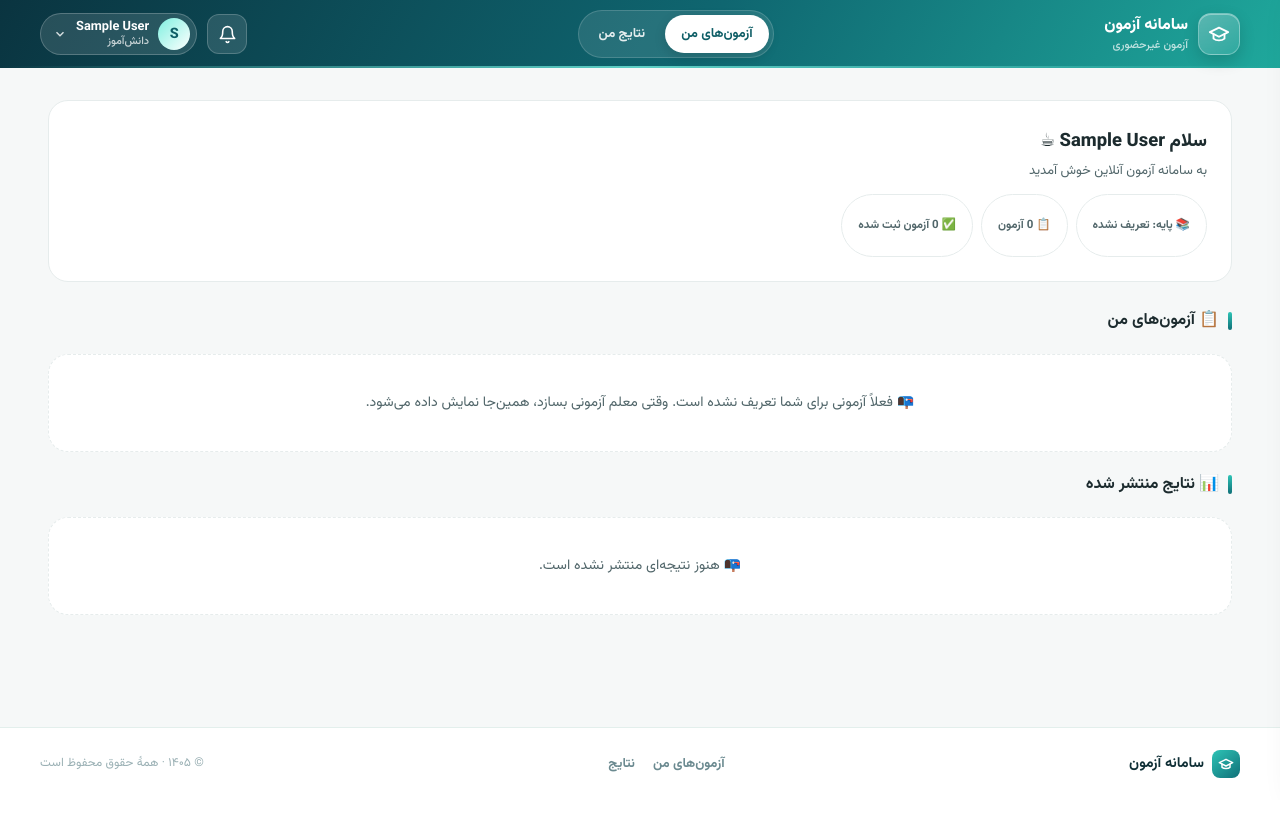
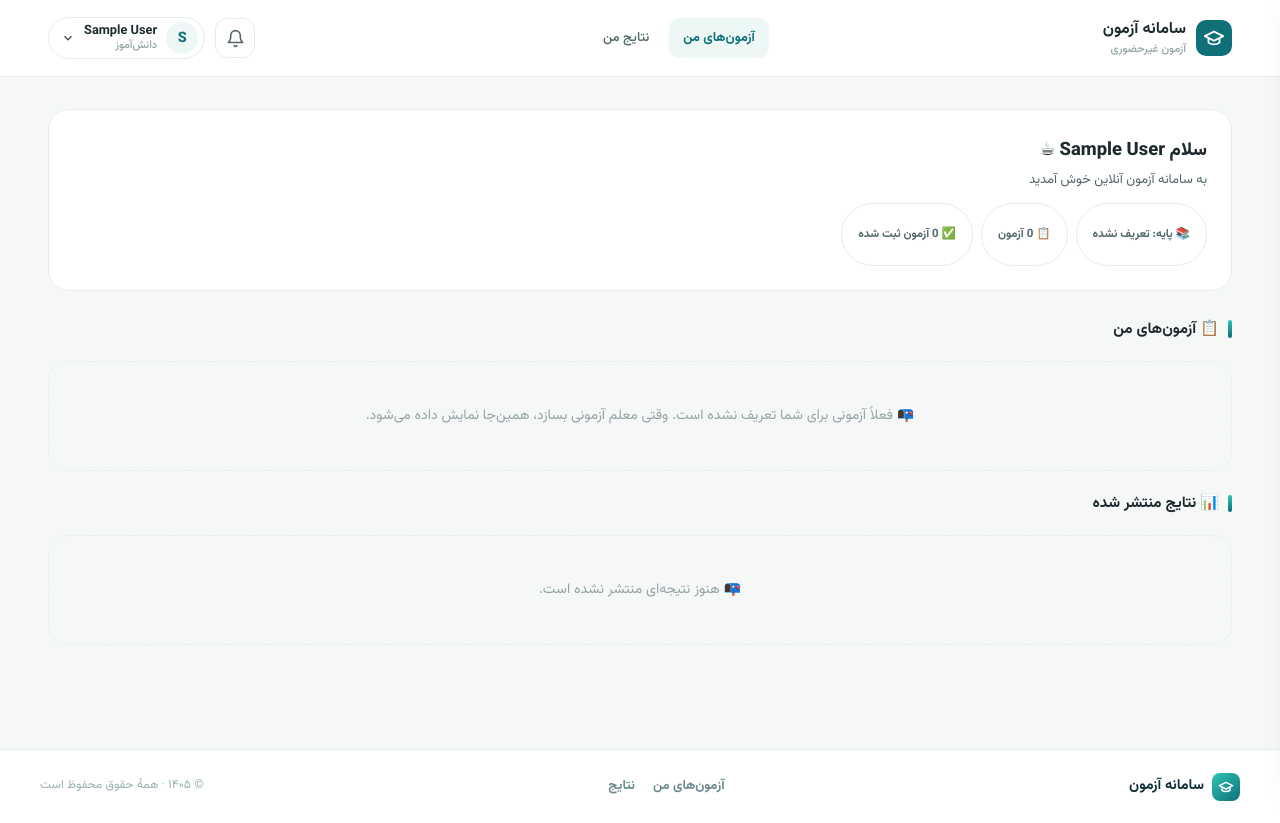
Before and after one commit to ElaheBarghamadi/test, a Django app: page /student/dashboard/ in a window 1280 px wide. Before the commit the page ends 778 px from the top, so only its background shows below. Run offline with Django 5.2, Linux system fonts and the light colour scheme; the visitor is signed in with stand-in values (Sample User, id 1); data that the repository does not hold is empty.

Commit message:
Minimal white header, pill stats, calmer details, folder tree fix

```diff
--- a/static/css/spacing.css
+++ b/static/css/spacing.css
@@ -141,3 +141,63 @@ body .bank-bar, body .bulk-bar { background: var(--ink); box-shadow: none; }
 
 /* هدر سبک‌تر */
 body .site-header, body .navbar { box-shadow: none !important; border-bottom: 1px solid var(--line); }
+
+/* =====================================================================
+   هدر مینیمال — سفید، یک خط نازک، بدون گرادیان
+   ===================================================================== */
+body .site-header.navbar {
+    background: rgba(255,255,255,.92) !important; backdrop-filter: saturate(1.4) blur(10px); -webkit-backdrop-filter: saturate(1.4) blur(10px);
+    border-bottom: 1px solid var(--line) !important; box-shadow: none !important;
+}
+body .site-header.navbar::after { display: none; }
+body .site-header.scrolled { box-shadow: 0 1px 12px rgba(20,40,45,.05) !important; }
+body .site-header .nav-container { padding: 14px 28px; }
+body .site-header .logo-icon { background: var(--gold2); border: none; box-shadow: none; width: 36px; height: 36px; border-radius: 10px; }
+body .site-header .logo:hover .logo-icon { transform: none; }
+body .site-header .logo-text { color: var(--ink); font-weight: 700; }
+body .site-header .logo-sub { color: var(--ink3); }
+body .site-header .nav-links { background: transparent; border: none; gap: 6px; }
+body .site-header .nav-link { color: var(--ink2); font-weight: 500; padding: 8px 14px; border-radius: 10px; }
+body .site-header .nav-link:hover { background: var(--card2); color: var(--ink); }
+body .site-header .nav-link.active { background: var(--goldsoft); color: var(--gold2); box-shadow: none; font-weight: 700; }
+body .site-header .bell-menu summary, body .site-header .hamburger {
+    background: transparent; border: 1px solid var(--line); color: var(--ink2);
+}
+body .site-header .bell-menu summary:hover, body .site-header .hamburger:hover { background: var(--card2); }
+body .site-header .bell-menu summary b { border-color: #fff; }
+body .site-header .hamburger span { background: var(--ink2); }
+body .site-header .user-chip { background: transparent; border: 1px solid var(--line); color: var(--ink); }
+body .site-header .user-chip:hover { background: var(--card2); }
+body .site-header .avatar { background: var(--goldsoft); color: var(--gold2); }
+body .site-header .user-role { color: var(--ink3); opacity: 1; }
+@media (max-width: 768px) { body .site-header .nav-container { padding: 10px 16px; } }
+
+/* =====================================================================
+   جزئیات آرام‌تر
+   ===================================================================== */
+body .page-title { font-size: 1.25rem; }
+body .section-title { font-size: .95rem; }
+body .tag, body .badge, body .chip, body .bank-meta .tag { font-size: .7rem; padding: 3px 10px; border-radius: 8px; }
+body .bank-item { border-right-width: 1px !important; }           /* نوار رنگی کناری سطح دشواری حذف */
+body .bank-item.diff-easy, body .bank-item.diff-hard { border-right-color: var(--line) !important; }
+body .empty-state { border: 1px dashed var(--line); background: transparent; color: var(--ink3); padding: 40px 20px; }
+body .site-message { border-radius: 12px; box-shadow: none; }
+body hr { border: none; border-top: 1px solid var(--line2); margin: var(--gap-l) 0; }
+body .dropdown-content { border: 1px solid var(--line); box-shadow: 0 8px 30px rgba(20,40,45,.08); border-radius: 14px; }
+
+/* آمار بانک: یک ردیف قرص ساده به‌جای ۹ کاشی */
+body .bank-stats { display: flex; flex-wrap: wrap; gap: 8px; }
+body .bstat { display: inline-flex; align-items: baseline; gap: 6px; padding: 7px 14px; border-radius: 999px; background: #fff; }
+body .bstat b { font-size: .95rem; font-weight: 700; color: var(--ink); }
+body .bstat span { font-size: .74rem; font-weight: 500; }
+body .bstat.main b { color: var(--gold2); }
+@media (max-width: 640px) { body .bank-stats { flex-wrap: nowrap; overflow-x: auto; } body .bstat { flex: 0 0 auto; } }
+
+/* نوار ذخیرهٔ موبایل تمام‌عرض */
+@media (max-width: 600px) { body .qf-savebar { width: 100%; align-self: stretch; } }
+
+/* درخت پوشه‌ها: نام‌های بلند داخل کارت بمانند */
+body .folder-tree { padding: 16px 12px; overflow-x: hidden; }
+body .tree-body { min-width: 0; }
+body .tree-link { min-width: 0; max-width: 100%; box-sizing: border-box; }
+body .tree-link .tl-name { min-width: 0; flex: 1; }
--- a/templates/base.html
+++ b/templates/base.html
@@ -432,7 +432,7 @@
     {% load static %}
     <link rel="stylesheet" href="{% static 'css/site.css' %}?v=4">
     <link rel="stylesheet" href="{% static 'css/layout.css' %}?v=5">
-    <link rel="stylesheet" href="{% static 'css/spacing.css' %}?v=2">
+    <link rel="stylesheet" href="{% static 'css/spacing.css' %}?v=5">
 </head>
 <body>
 <a class="skip-to-content" href="#mainContent">پرش به محتوای اصلی</a>
--- a/templates/teacher_panel/question_bank.html
+++ b/templates/teacher_panel/question_bank.html
@@ -202,7 +202,7 @@
 <div class="bank-stats">
     <div class="bstat main"><b>{{ total_count }}</b><span>کل سوال‌ها</span></div>
     <div class="bstat"><b>{{ folders|length }}</b><span>پوشه</span></div>
-    {% for label, n in type_stats %}<div class="bstat"><b>{{ n }}</b><span>{{ label }}</span></div>{% endfor %}
+    {% for label, n in type_stats %}{% if n %}<div class="bstat"><b>{{ n }}</b><span>{{ label }}</span></div>{% endif %}{% endfor %}
 </div>
 
 <div class="bank-layout">
```
